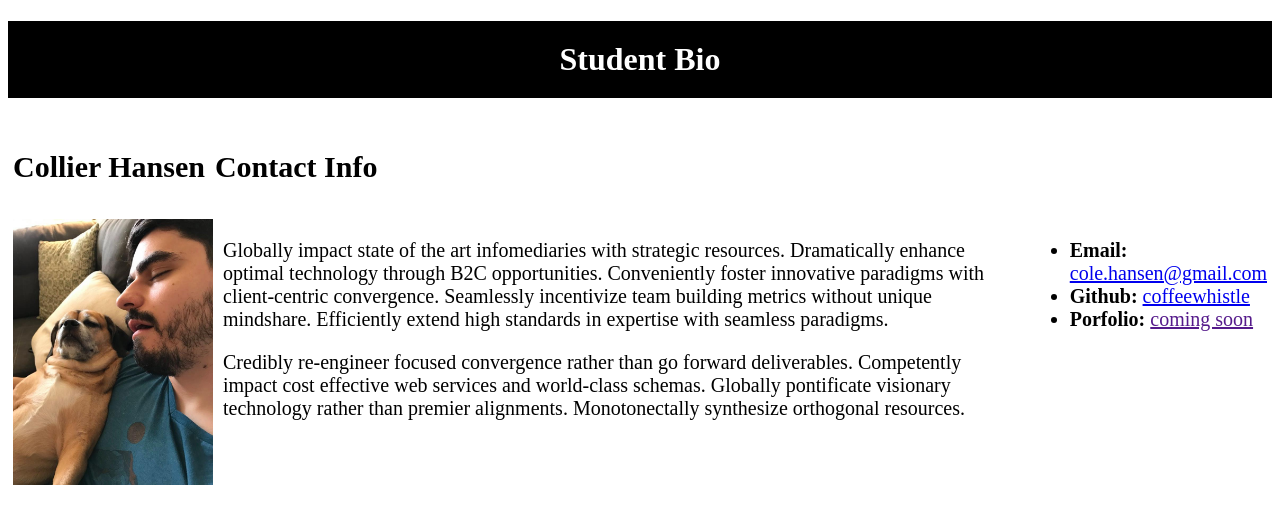
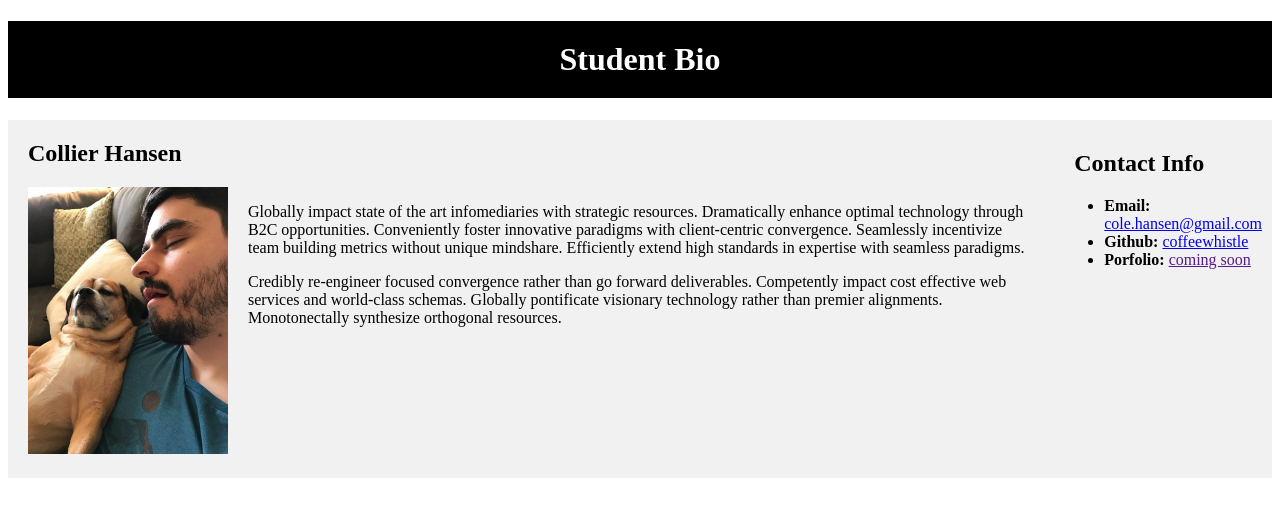
Before and after one commit to coffeewhistle/bio, a plain HTML site: page index.html in a window 1280 px wide. Drawn offline with Linux system fonts and the light colour scheme.

Commit message:
Fixed div tags to properly container boxes for the needed flow

```diff
--- a/index.css
+++ b/index.css
@@ -1,13 +1,30 @@
 .flex-container {
     display: flex;
-    flex-wrap: nowrap;
+    align-items: stretch;
+    background-color: #f1f1f1;
   }
 
 .flex-container > div {
     width: auto;
-    margin: 5px;
+    margin: 10px;
     text-align: left;
-    font-size: 20px;
+    font-size: 20;
+  }
+
+div > .right {
+    align-self: flex-end;
+    width: auto;
+    margin: 10px;
+    text-align: left;
+    font-size: 20;
+  }
+
+div > .left {
+    align-self: flex-start;
+    width: auto;
+    margin: 10px;
+    text-align: left;
+    font-size: 20;
   }
 
 .header {
@@ -17,10 +34,3 @@
     padding: 20px 0px 20px 0px;
 
 }
-
-div > .right {
-    align-content: flex-end;
-    width: auto;
-    margin: 5px;
-    text-align: left;
-  }
--- a/index.html
+++ b/index.html
@@ -8,29 +8,27 @@
 
 <body>
 
+<header>
     <h1 class="header">Student Bio</h1>
+</header>
 
 <div class="flex-container">
-    <div>
-        <h2>Collier Hansen</h2>
-    </div>
-
-    <div class="right">
-        <h2>Contact Info</h2>
-    </div>
-
-</div>
-
+    <div class="left">
+        <h2 style="margin: 10px">Collier Hansen</h2>
         <div class="flex-container">
             <div>
                 <img src="profile.jpg" style="width:200px; height:auto">
             </div>
-
             <div>
                 <P>Globally impact state of the art infomediaries with strategic resources. Dramatically enhance optimal technology through B2C opportunities. Conveniently foster innovative paradigms with client-centric convergence. Seamlessly incentivize team building metrics without unique mindshare. Efficiently extend high standards in expertise with seamless paradigms.</P>
                 <p>Credibly re-engineer focused convergence rather than go forward deliverables. Competently impact cost effective web services and world-class schemas. Globally pontificate visionary technology rather than premier alignments. Monotonectally synthesize orthogonal resources.</p>
             </div>
-
+        </div>
+    </div>
+    <div>
+        <div class="right">
+            <h2>Contact Info</h2>
+        </div>
         <div>
             <ul>
                 <li><strong>Email: </strong><a href="mailto:cole.hansen@gmail.com">cole.hansen@gmail.com</a></li>
@@ -39,6 +37,9 @@
             </ul>
         </div>
     </div>
+</div>
+
+
 
 </body>
 
```
Lines whose indentation alone changed are shown as unchanged.
